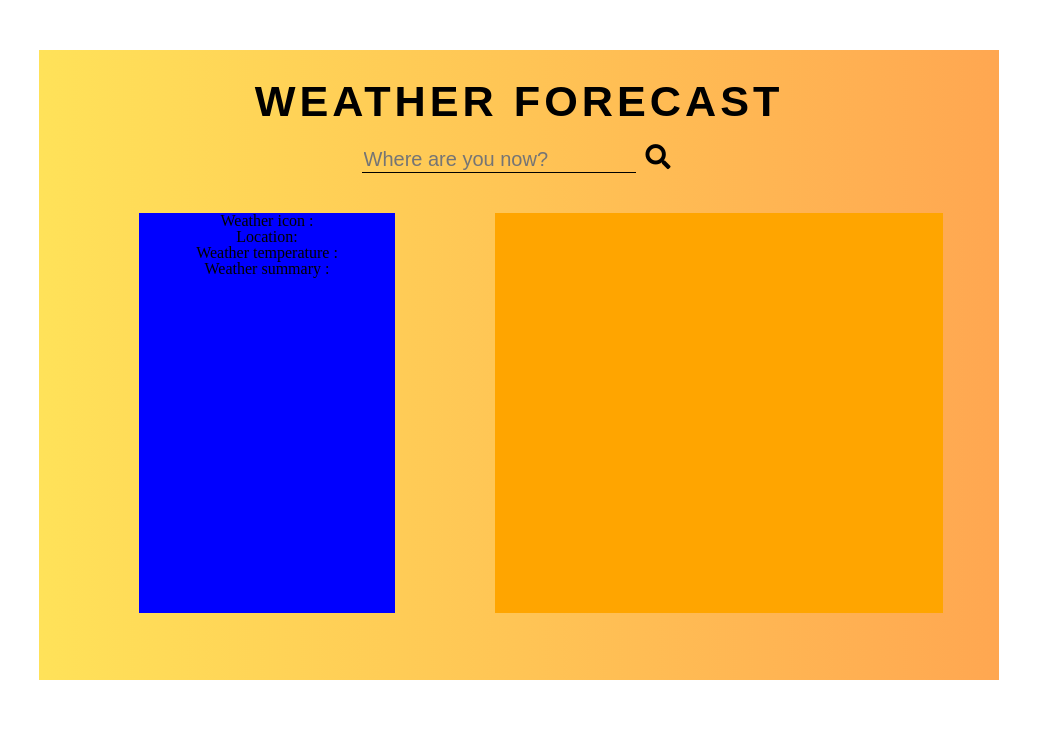
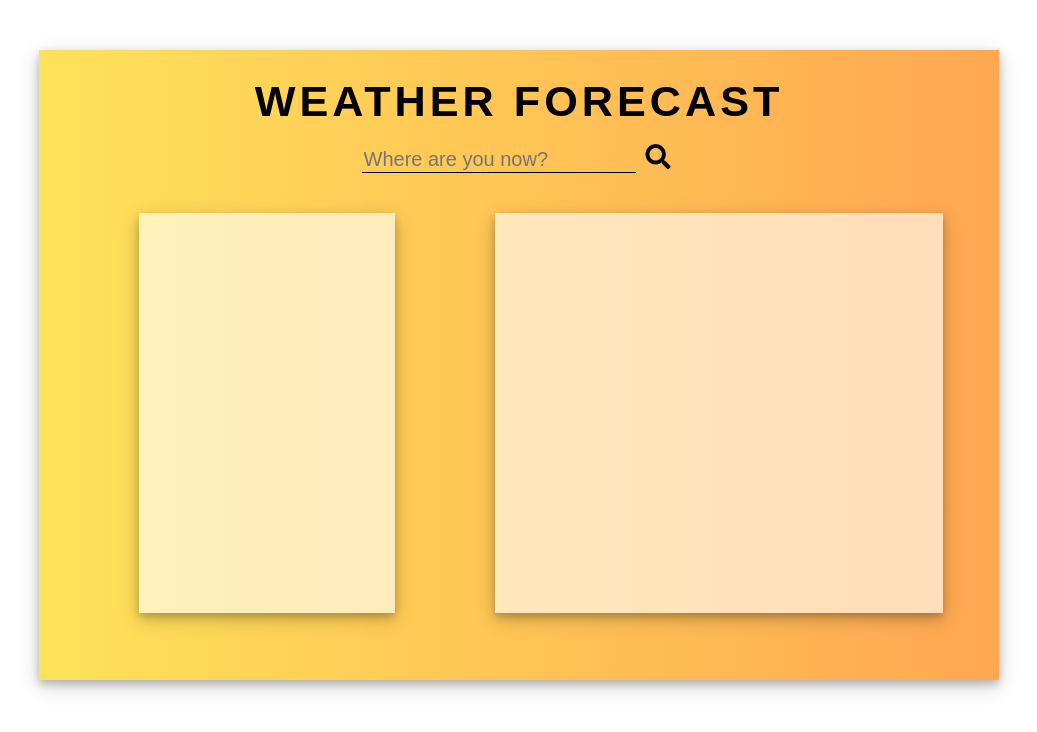
Before and after one commit to Whooolia/Weather-forecast-app, a plain HTML site: page index.html in a window 1280 px wide. Shown: the whole page, without its empty margins (121-1158 px from the left). Drawn offline with Linux system fonts and the light colour scheme; a web font is replaced by a local one.

Commit message:
Box shadow and clean up weather information in html

```diff
--- a/index.html
+++ b/index.html
@@ -31,11 +31,10 @@
       </section>
       <section class="weatherInfo">
         <section class="leftside">
-          <p>Weather icon :</p>
           <div id="weatherIcon"></div>
-          <p>Location: <span id="location"></span></p>
-          <p>Weather temperature : <span id="weather-temperature"></span></p>
-          <p>Weather summary : <span id="weather-summary"></span></p>
+          <p><span id="location"></span></p>
+          <p><span id="weather-temperature"></span></p>
+          <p><span id="weather-summary"></span></p>
         </section>
 
         <section class="rightside"></section>
--- a/style.css
+++ b/style.css
@@ -11,6 +11,7 @@ header {
   background-image: linear-gradient(to right, #ffe259, #ffa751);
   margin: auto;
   padding-top: 30px;
+  box-shadow: 0 4px 8px 0 rgba(0, 0, 0, 0.2), 0 6px 20px 0 rgba(0, 0, 0, 0.19);
 }
 
 .weatherInfo {
@@ -56,20 +57,28 @@ h1 {
 }
 
 .leftside {
-  background-color: blue;
+  background-color: rgba(255, 255, 255, 0.6);
   width: 20vw;
   height: 50vh;
   margin-left: 100px;
+  font-size: 20px;
+  box-shadow: 0 4px 8px 0 rgba(0, 0, 0, 0.2), 0 6px 20px 0 rgba(0, 0, 0, 0.19);
 }
 
 .rightside {
-  background-color: orange;
+  background-color: rgba(255, 255, 255, 0.6);
   width: 35vw;
   height: 50vh;
   margin-left: 100px;
+  box-shadow: 0 4px 8px 0 rgba(0, 0, 0, 0.2), 0 6px 20px 0 rgba(0, 0, 0, 0.19);
 }
 
 img {
   width: 80px;
   height: 80px;
 }
+
+#weatherIcon{
+  margin-top: 20px;
+  margin-bottom: 40px;
+}
```
